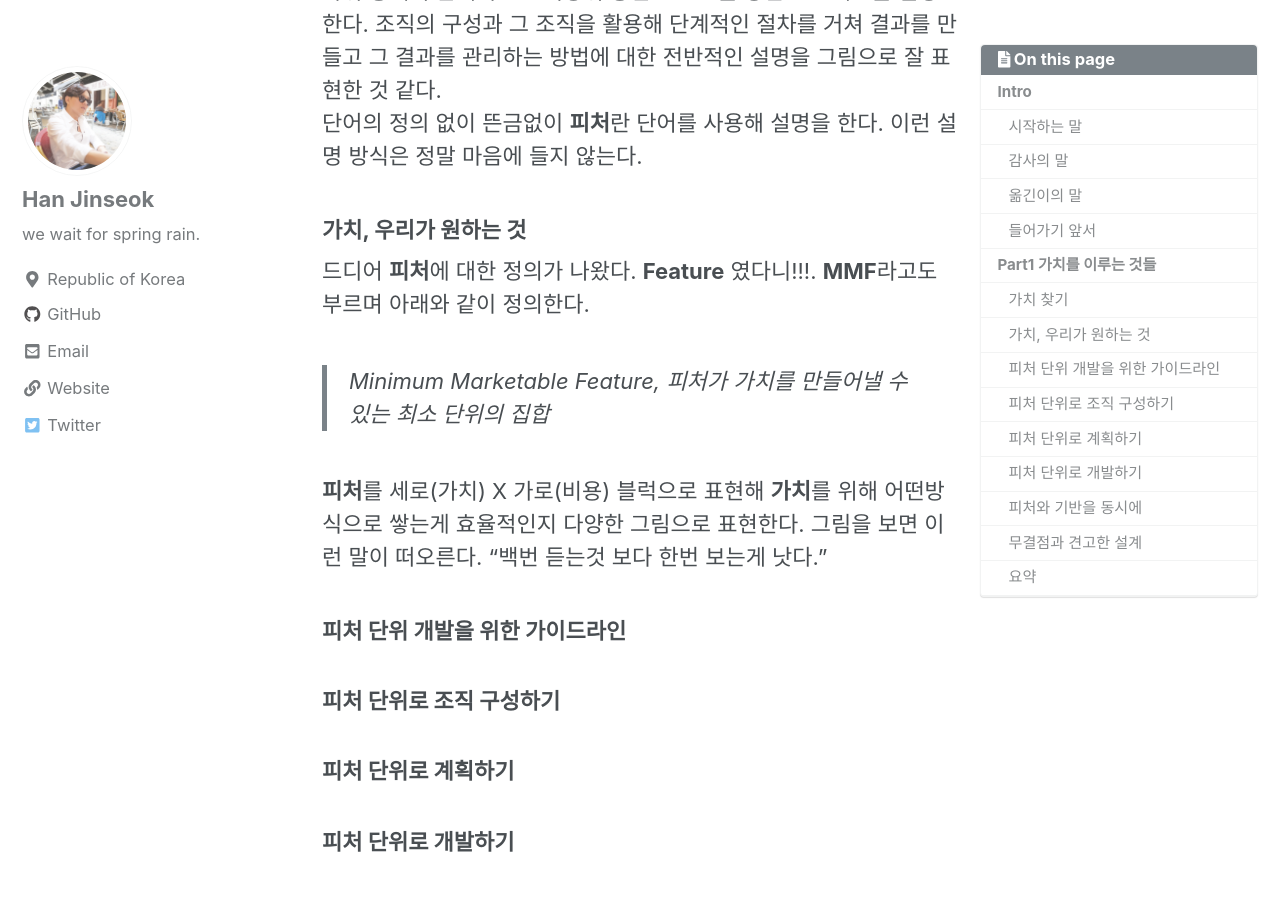
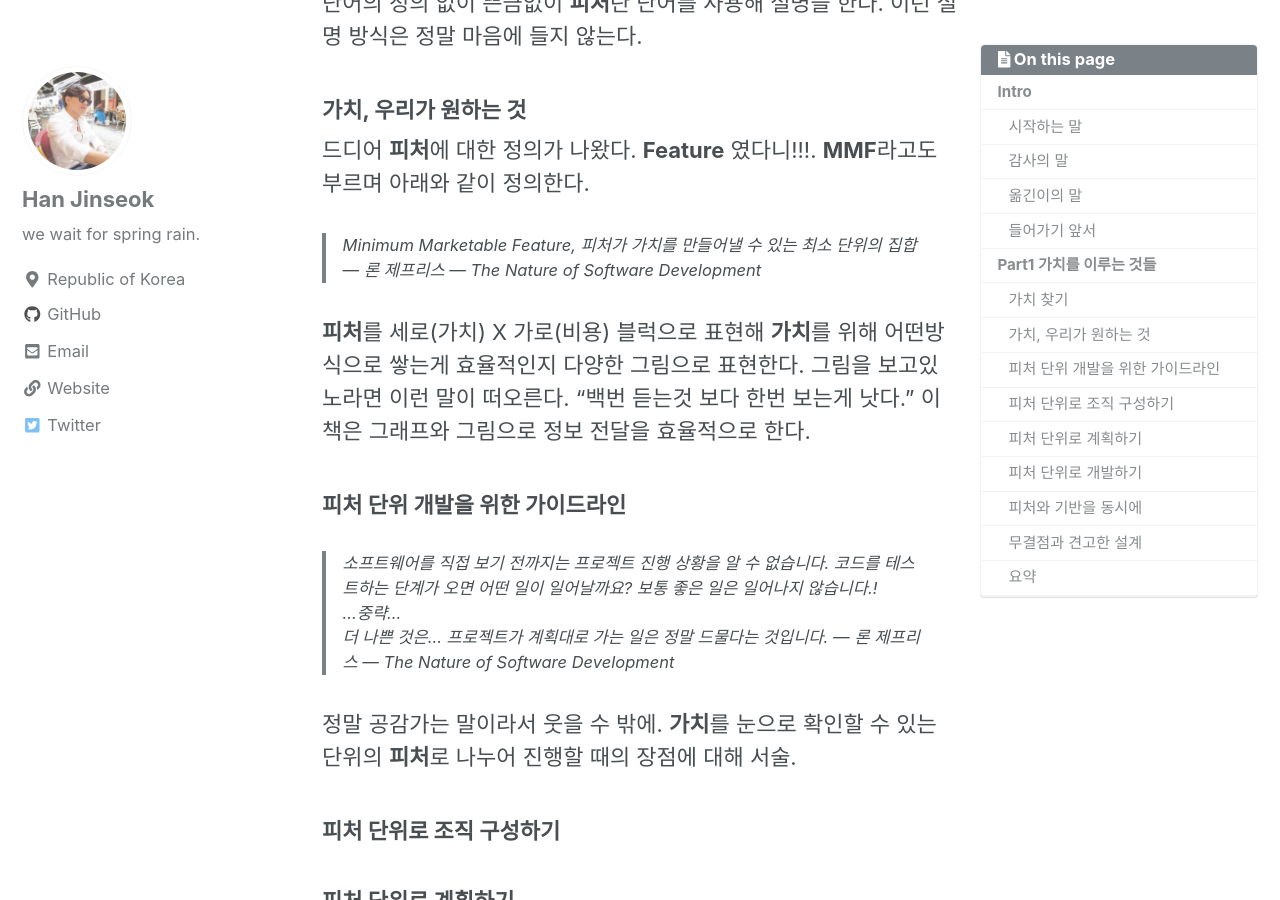
Before and after one commit to moregorenine/moregorenine.github.io, a Jekyll site: the page built from _posts/read/2018-12-19-The-Nature-of-Software-Development.md, in a window 1280 px wide and 900 px high, scrolled down 1720 px. Built offline with Jekyll 4.4.1, drawn with Linux system fonts in a browser that asks for light colours; nearby versions of some CDN libraries; comment, search, counter and statistics services are not loaded; a style sheet for code colours, icons or effects is not loaded; some of the changed text lies outside the part shown.

Commit message:
Update 2018-12-19-The-Nature-of-Software-Development.md

```diff
--- a/_posts/read/2018-12-19-The-Nature-of-Software-Development.md
+++ b/_posts/read/2018-12-19-The-Nature-of-Software-Development.md
@@ -22,6 +21,8 @@ toc_sticky: true
 
 ### 감사의 말
 > 자유, 믿음, 그리고 위대한 도서관과 같은 나의 부모님께...
+<cite>론 제프리스</cite> --- The Nature of Software Development
+{: .small}
 
 동기부여가 되는 멋진 찬사다.
 
@@ -31,6 +32,8 @@ toc_sticky: true
 
 ### 들어가기 앞서
 > 소프트웨어 개발에는 본질적인 방법이 존재한다. 그 방법은 모두에게 도움을 준다.
+<cite>론 제프리스</cite> --- The Nature of Software Development
+{: .small}
 
 하지만 이 책이 방법을 설명하는 책은 아니라, 본질적인 방법이 어떻게 적용될 수 있는지를 설명한다고 함.
 
@@ -45,10 +48,19 @@ toc_sticky: true
 드디어 **피처**에 대한 정의가 나왔다. **Feature** 였다니!!!. **MMF**라고도 부르며 아래와 같이 정의한다.
 
 > Minimum Marketable Feature, 피처가 가치를 만들어낼 수 있는 최소 단위의 집합
+<cite>론 제프리스</cite> --- The Nature of Software Development
+{: .small}
 
-**피처**를 세로(가치) X 가로(비용) 블럭으로 표현해 **가치**를 위해 어떤방식으로 쌓는게 효율적인지 다양한 그림으로 표현한다. 그림을 보면 이런 말이 떠오른다. <q>백번 듣는것 보다 한번 보는게 낫다.</q>
+**피처**를 세로(가치) X 가로(비용) 블럭으로 표현해 **가치**를 위해 어떤방식으로 쌓는게 효율적인지 다양한 그림으로 표현한다. 그림을 보고있노라면 이런 말이 떠오른다. <q>백번 듣는것 보다 한번 보는게 낫다.</q> 이 책은 그래프와 그림으로 정보 전달을 효율적으로 한다.
 
 ### 피처 단위 개발을 위한 가이드라인
+
+> 소프트웨어를 직접 보기 전까지는 프로젝트 진행 상황을 알 수 없습니다. 코드를 테스트하는 단계가 오면 어떤 일이 일어날까요? 보통 좋은 일은 일어나지 않습니다.!<br>
+&#8230;중략&#8230;<br>
+더 나쁜 것은... 프로젝트가 계획대로 가는 일은 정말 드물다는 것입니다.
+<cite>론 제프리스</cite> --- The Nature of Software Development
+{: .small}
+정말 공감가는 말이라서 웃을 수 밖에. **가치**를 눈으로 확인할 수 있는 단위의 **피처**로 나누어 진행할 때의 장점에 대해 서술.
 
 ### 피처 단위로 조직 구성하기
 
```
Also changed, not shown: other parts of _posts/read/2018-12-19-The-Nature-of-Software-Development.md (+1 -2 lines).
